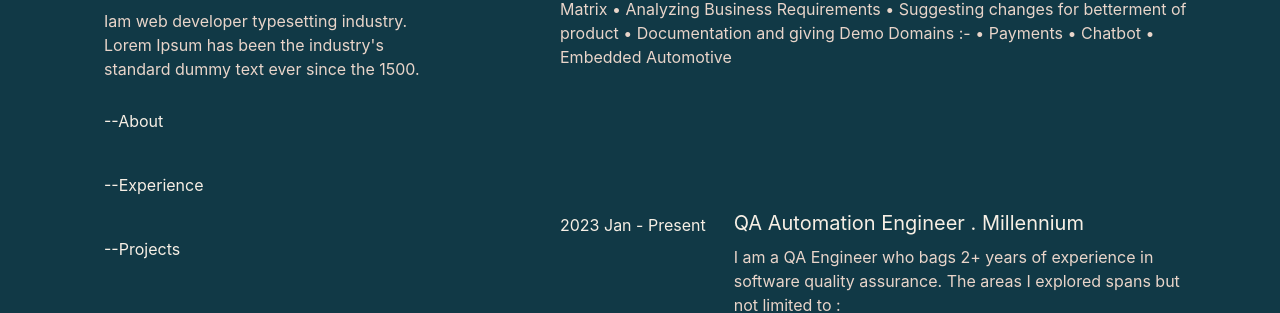
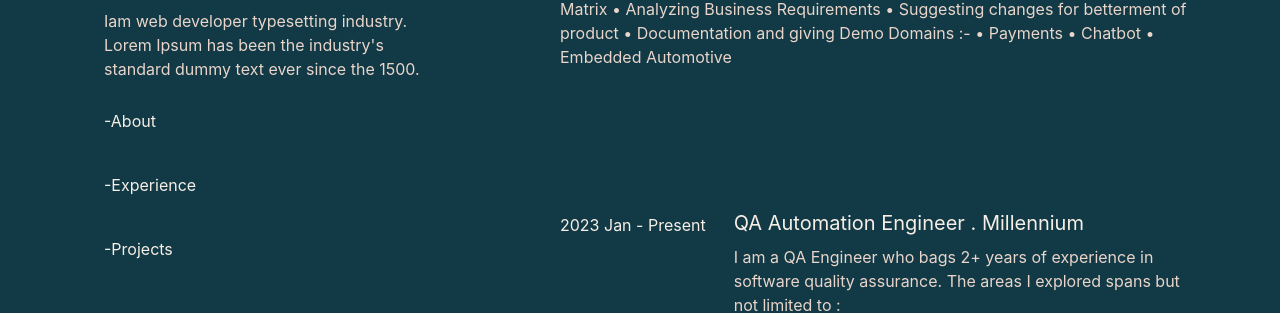
Before and after one commit to Rinsha-Rahees/Portfolio, a React (Create React App) app in the folder my-portfolio/: page / in a window 1280 px wide. Shown: the part 167-480 px from the top of the page. Built offline with nearby package versions, Linux system fonts and the light colour scheme.

Commit message:
Added React Router

```diff
--- a/my-portfolio/package.json
+++ b/my-portfolio/package.json
@@ -8,7 +8,7 @@
     "@testing-library/user-event": "^13.5.0",
     "react": "^18.2.0",
     "react-dom": "^18.2.0",
-    "react-router-dom": "^6.18.0",
+    "react-router-dom": "^6.19.0",
     "react-scripts": "5.0.1",
     "web-vitals": "^2.1.4"
   },
--- a/my-portfolio/src/App.css
+++ /dev/null
@@ -1,9 +0,0 @@
-.App {
-  display: flex;
-  flex-direction: column;
-  justify-content: center;
-  align-items:center;
-  min-height: 100vh;
-  overflow-y: auto;
-  overflow-x: hidden;
-}
--- a/my-portfolio/src/App.js
+++ b/my-portfolio/src/App.js
@@ -1,52 +1,16 @@
-import './App.css';
-import Header from './Header';
-import About from './About';
-import Experience from './Experience';
-import Works from './Works';
-import Contact from './Contact';
+import { BrowserRouter as Router, Routes, Route } from "react-router-dom";
+import Home from './Home';
 
 function App() {
   return (
-    <div className="App text-beige-purple bg-navyblue-100 font-normal">
+    <div className="App">
+      <Router>
+        <Routes>
+          <Route path='/' element={<Home />} />
+        </Routes>
+      </Router>
+    </div>
 
-      <div className='App-content max-w-screen-xl overflow-y-hidden'>
-
-        <div className='App-column flex flex-col flex-1 md:relative md:10'>
-
-          <div className='Contents top-8 lg:fixed lg:left-10 xl:left-30 2xl:ml-96 '>
-            <Header id='header'/>
-          </div>
-
-
-          <div className='lg:ml-40'>
-
-            <div className='Contents mb-10 lg:max-w-3xl lg:ml-80'>
-              <About />
-              <Experience />
-
-              <Works />
-
-
-
-              {/* Potfolio Downloadable pdf  */}
-
-              {/* <Contact id='contact' /> */}
-
-              {/* Footer COntact */}
-
-            </div>
-
-          </div>
-
-
-
-        </div>
-
-
-      </div>
-
-
-     </div>
   );
 }
 
--- a/my-portfolio/src/Components/NavItems.js
+++ b/my-portfolio/src/Components/NavItems.js
@@ -3,7 +3,7 @@ import React from 'react'
 function NavItems(props) {
     const {href, children} = props
     return (
-        <li className='mr-10 my-5'><a href={href}>{children}</a></li>
+        <li className='mr-3 my-5'><a href={href}>{children}</a></li>
     )
 }
 
--- a/my-portfolio/src/Header.js
+++ b/my-portfolio/src/Header.js
@@ -13,9 +13,9 @@ function Header() {
 
         <div className="headerMenu mt-2 flex flex-row flex-1 items-left md:flex md:flex-col md:flex-1 2xl:text-2xl">
 
-          <Nav href='#about'>--About</Nav>
-          <Nav href='#experience'>--Experience</Nav>
-          <Nav href='#works'>--Projects</Nav>
+          <Nav href='#about'>-About</Nav>
+          <Nav href='#experience'>-Experience</Nav>
+          <Nav href='#works'>-Projects</Nav>
 
         </div>
 
--- /dev/null
+++ b/my-portfolio/src/Home.css
@@ -0,0 +1,9 @@
+.Home {
+    display: flex;
+    flex-direction: column;
+    justify-content: center;
+    align-items:center;
+    min-height: 100vh;
+    overflow-y: auto;
+    overflow-x: hidden;
+  }
--- /dev/null
+++ b/my-portfolio/src/Home.js
@@ -0,0 +1,54 @@
+import React from 'react'
+import './Home.css';
+import Header from './Header';
+import About from './About';
+import Experience from './Experience';
+import Works from './Works';
+import Contact from './Contact';
+
+function Home() {
+  return (
+    <div className="Home text-beige-purple bg-navyblue-100 font-normal">
+
+    <div className='App-content max-w-screen-xl overflow-y-hidden'>
+
+      <div className='App-column flex flex-col flex-1 md:relative md:10'>
+
+        <div className='Contents top-8 lg:fixed lg:left-10 xl:left-30 2xl:ml-96 '>
+          <Header id='header'/>
+        </div>
+
+
+        <div className='lg:ml-40'>
+
+          <div className='Contents mb-10 lg:max-w-3xl lg:ml-80'>
+            <About />
+            <Experience />
+
+            <Works />
+
+
+
+            {/* Potfolio Downloadable pdf  */}
+
+            {/* <Contact id='contact' /> */}
+
+            {/* Footer COntact */}
+
+          </div>
+
+        </div>
+
+
+
+      </div>
+
+
+    </div>
+
+
+   </div>
+  )
+}
+
+export default Home
--- /dev/null
+++ b/package.json
@@ -0,0 +1,5 @@
+{
+  "dependencies": {
+    "react-router-dom": "^6.19.0"
+  }
+}
```
Also changed, not shown: 2 other files (tests, documents, lock files or other folders).
